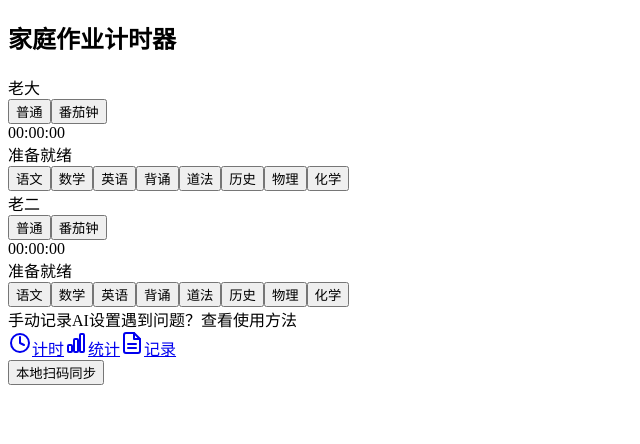
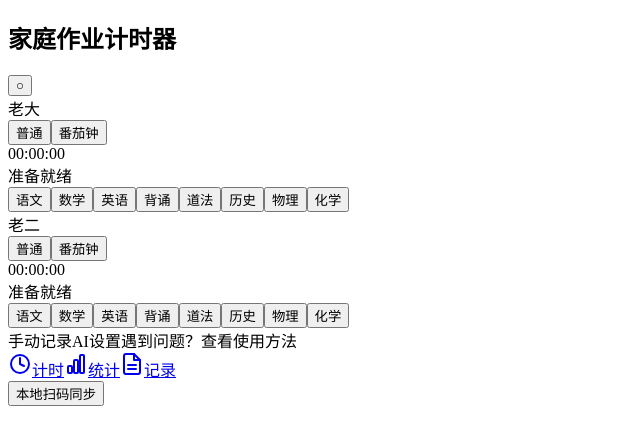
Before and after one commit to ultrafit67/homework_timer, a React (Vite) app: page /records in a window 1280 px wide. Shown: the top 444 px of the page, without its empty margins (0-640 px from the left). Built offline with nearby package versions, Linux system fonts and the light colour scheme; the HTML template or start-up script is replaced by a standard one.

Commit message:
feat: add dark mode with system follow and manual toggle

```diff
--- /dev/null
+++ b/src/components/ThemeToggle.tsx
@@ -0,0 +1,76 @@
+import { useState, useEffect, useCallback, useRef } from 'react'
+import { loadTheme, saveTheme, ThemeMode } from '../utils'
+
+const THEME_OPTIONS: { mode: ThemeMode; label: string; icon: string }[] = [
+  { mode: 'system', label: '跟随系统', icon: '○' },
+  { mode: 'light', label: '日间', icon: '☀' },
+  { mode: 'dark', label: '夜间', icon: '☽' },
+]
+
+function getIcon(mode: ThemeMode): string {
+  return THEME_OPTIONS.find(o => o.mode === mode)?.icon ?? '○'
+}
+
+export function ThemeToggle() {
+  const [open, setOpen] = useState(false)
+  const [mode, setMode] = useState<ThemeMode>(loadTheme)
+  const ref = useRef<HTMLDivElement>(null)
+
+  // Sync data-theme attribute to <html>
+  useEffect(() => {
+    document.documentElement.setAttribute('data-theme', mode)
+  }, [mode])
+
+  // Listen for system color scheme changes when in 'system' mode
+  useEffect(() => {
+    const mq = window.matchMedia('(prefers-color-scheme: dark)')
+    const handler = () => {
+      if (mode === 'system') {
+        // Touch the attribute to trigger CSS re-evaluation
+        document.documentElement.setAttribute('data-theme', 'system')
+      }
+    }
+    mq.addEventListener('change', handler)
+    return () => mq.removeEventListener('change', handler)
+  }, [mode])
+
+  // Close popup on outside click
+  useEffect(() => {
+    if (!open) return
+    const handler = (e: MouseEvent) => {
+      if (ref.current && !ref.current.contains(e.target as Node)) {
+        setOpen(false)
+      }
+    }
+    document.addEventListener('mousedown', handler)
+    return () => document.removeEventListener('mousedown', handler)
+  }, [open])
+
+  const select = useCallback((m: ThemeMode) => {
+    setMode(m)
+    saveTheme(m)
+    setOpen(false)
+  }, [])
+
+  return (
+    <div className="theme-toggle" ref={ref}>
+      <button className="theme-toggle__btn" onClick={() => setOpen(o => !o)} title="切换主题">
+        <span className="theme-toggle__icon">{getIcon(mode)}</span>
+      </button>
+      {open && (
+        <div className="theme-toggle__popup">
+          {THEME_OPTIONS.map(opt => (
+            <button
+              key={opt.mode}
+              className={`theme-toggle__option ${mode === opt.mode ? 'theme-toggle__option--active' : ''}`}
+              onClick={() => select(opt.mode)}
+            >
+              <span className="theme-toggle__opt-icon">{opt.icon}</span>
+              {opt.label}
+            </button>
+          ))}
+        </div>
+      )}
+    </div>
+  )
+}
--- a/src/pages/TimerView.tsx
+++ b/src/pages/TimerView.tsx
@@ -2,6 +2,7 @@ import { useState, useMemo } from 'react'
 import { HomeworkRecord, Subject, getSubjectsForGrade } from '../types'
 import { TimerPanel } from '../components/TimerPanel'
 import { SubjectButton } from '../components/SubjectButton'
+import { ThemeToggle } from '../components/ThemeToggle'
 import { ApiKeyDialog } from '../components/ApiKeyDialog'
 import { addRecord } from '../db'
 import { generateId, loadGrade, loadUserNames, formatDuration, formatDate } from '../utils'
@@ -135,6 +136,7 @@ export function TimerView({ onRecordAdded }: TimerViewProps) {
     <div className="page timer-page">
       <div className="page__header">
         <h2 className="page__title">家庭作业计时器</h2>
+        <ThemeToggle />
       </div>
       {!showManual ? (
         <>
--- a/src/styles.css
+++ b/src/styles.css
@@ -2288,3 +2288,101 @@ body {
   text-align: center;
   padding: 16px 0;
 }
+
+/* Dark theme – system */
+@media (prefers-color-scheme: dark) {
+  :root:not([data-theme="light"]) {
+    --color-primary: #6B8AFF;
+    --color-primary-light: #5B7FFF;
+    --color-danger: #E06C75;
+    --color-bg: #0F172A;
+    --color-surface: #1E293B;
+    --color-text: #E2E8F0;
+    --color-text-secondary: #94A3B8;
+    --color-border: #334155;
+  }
+}
+
+/* Dark theme – manual override */
+[data-theme="dark"] {
+  --color-primary: #6B8AFF;
+  --color-primary-light: #5B7FFF;
+  --color-danger: #E06C75;
+  --color-bg: #0F172A;
+  --color-surface: #1E293B;
+  --color-text: #E2E8F0;
+  --color-text-secondary: #94A3B8;
+  --color-border: #334155;
+}
+
+/* Theme Toggle */
+.theme-toggle {
+  position: relative;
+  flex-shrink: 0;
+}
+
+.theme-toggle__btn {
+  width: 36px;
+  height: 36px;
+  border: 1px solid var(--color-border);
+  border-radius: 50%;
+  background: var(--color-surface);
+  cursor: pointer;
+  display: flex;
+  align-items: center;
+  justify-content: center;
+  font-size: 16px;
+  color: var(--color-text);
+  transition: background 0.15s;
+}
+
+.theme-toggle__btn:hover {
+  background: var(--color-bg);
+}
+
+.theme-toggle__icon {
+  line-height: 1;
+}
+
+.theme-toggle__popup {
+  position: absolute;
+  top: 44px;
+  right: 0;
+  background: var(--color-surface);
+  border: 1px solid var(--color-border);
+  border-radius: 10px;
+  box-shadow: 0 4px 16px rgba(0,0,0,0.12);
+  z-index: 100;
+  overflow: hidden;
+  min-width: 120px;
+}
+
+.theme-toggle__option {
+  display: flex;
+  align-items: center;
+  gap: 8px;
+  width: 100%;
+  padding: 10px 14px;
+  border: none;
+  background: none;
+  color: var(--color-text);
+  font-size: 14px;
+  cursor: pointer;
+  text-align: left;
+  transition: background 0.1s;
+}
+
+.theme-toggle__option:hover {
+  background: var(--color-bg);
+}
+
+.theme-toggle__option--active {
+  color: var(--color-primary);
+  font-weight: 500;
+}
+
+.theme-toggle__opt-icon {
+  width: 18px;
+  text-align: center;
+  flex-shrink: 0;
+}
--- a/src/utils.ts
+++ b/src/utils.ts
@@ -271,3 +271,19 @@ export async function cleanOldBackupFiles(
 export function supportsFileSystemAPI(): boolean {
   return typeof window !== 'undefined' && 'showDirectoryPicker' in window
 }
+
+export type ThemeMode = 'system' | 'light' | 'dark'
+
+const THEME_KEY = 'homework-theme'
+
+export function loadTheme(): ThemeMode {
+  try {
+    const raw = localStorage.getItem(THEME_KEY)
+    if (raw === 'system' || raw === 'light' || raw === 'dark') return raw
+  } catch { /* ignore */ }
+  return 'system'
+}
+
+export function saveTheme(mode: ThemeMode): void {
+  localStorage.setItem(THEME_KEY, mode)
+}
```
